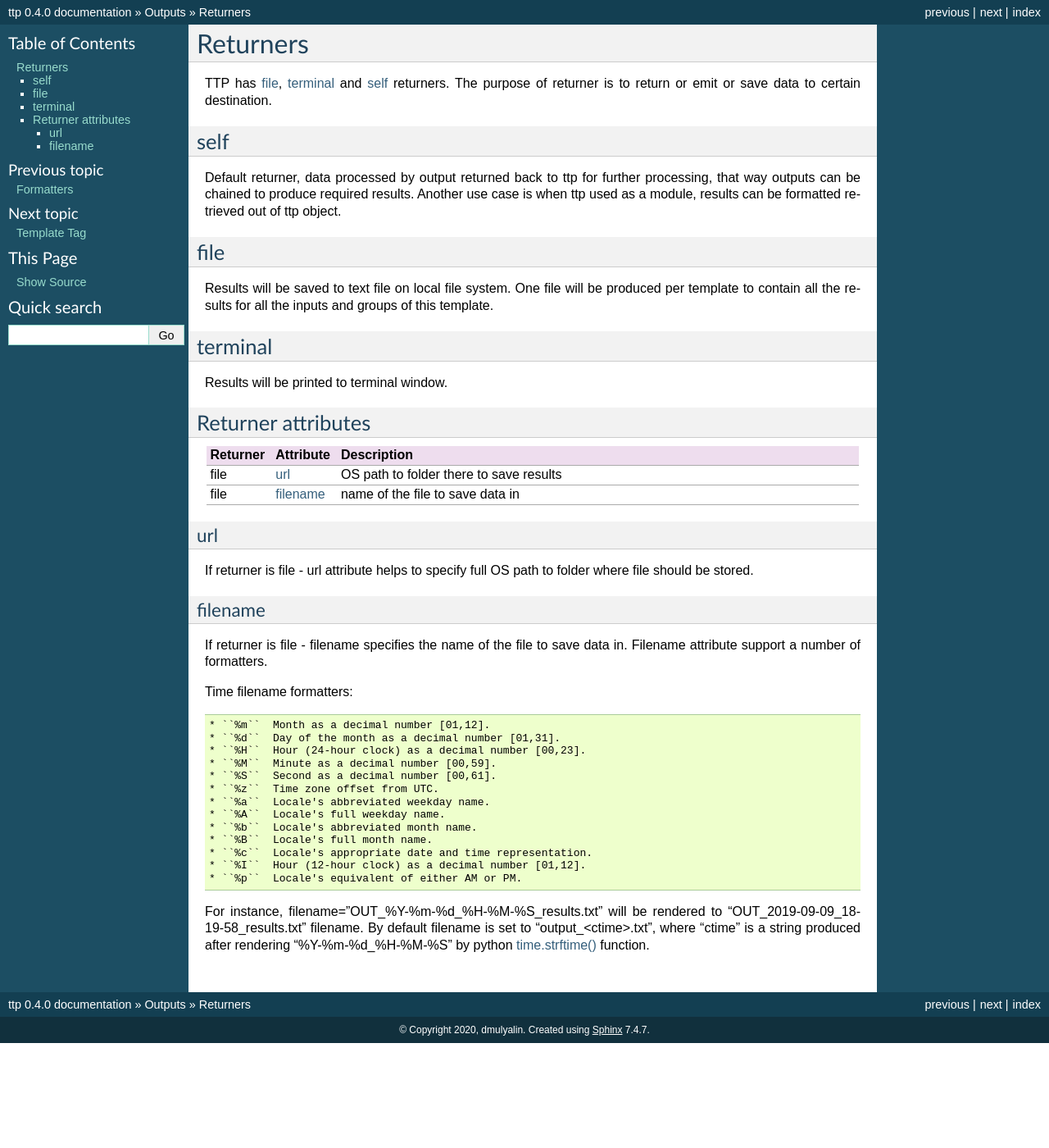
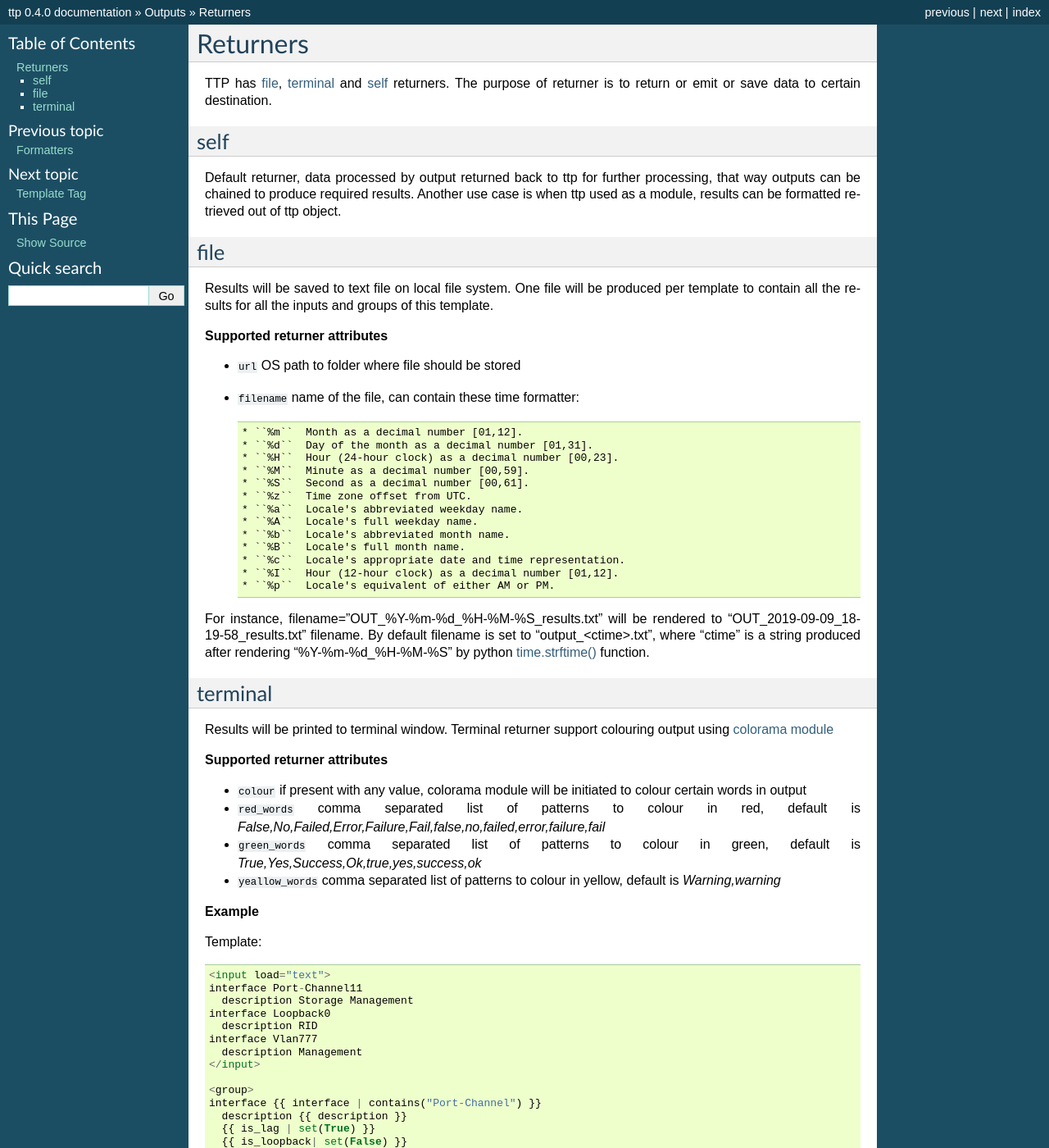
Before and after one commit to dmulyalin/ttp, a Sphinx documentation site: the page built from docs/source/Outputs/Returners.rst, in a window 1280 px wide and 1400 px high. Shown: the whole window at 82% size. Built offline with Sphinx 7.4.7, drawn with Linux system fonts in a browser that asks for light colours; some of the changed text lies outside the part shown.

Commit message:
added -v option description to CLI tool docs; added docs for terminal returner about colouring output with colorama

```diff
--- a/docs/source/CLI tool.rst
+++ b/docs/source/CLI tool.rst
@@ -21,5 +21,6 @@ Sample usage::
 * ``-lf, --log-file`` OS path to file where to write logs instead of printing them to terminal
 * ``-T, --Timing`` Print simple timing information to screen about time spent on parsing data
 * ``s,  --structure`` Final results structure - 'list' or 'dictionary'
+* ``-v,  --vars`` Json string containing variables to add to TTP object
 * ``--one`` Forcefully run parsing using single process
 * ``--multi`` Forcefully run parsing in multiple processes
--- a/docs/source/Outputs/Returners.rst
+++ b/docs/source/Outputs/Returners.rst
@@ -4,49 +4,19 @@ Returners
 TTP has `file`_, `terminal`_ and `self`_ returners. The purpose of returner is to return or emit or save data to certain destination.
 
 self
-******************************************************************************
+-------------------------------------
 
 Default returner, data processed by output returned back to ttp for further processing, that way outputs can be chained to produce required results. Another use case is when ttp used as a module, results can be formatted retrieved out of ttp object.
 
 file
-******************************************************************************
+-------------------------------------
 
 Results will be saved to text file on local file system. One file will be produced per template to contain all the results for all the inputs and groups of this template.
 
-terminal
-******************************************************************************
+**Supported returner attributes**
 
-Results will be printed to terminal window.
-
-Returner attributes
-******************************************************************************
-
-.. list-table::
-   :widths: 10 10 80
-   :header-rows: 1
-
-   * - Returner
-     - Attribute
-     - Description
-
-   * - file
-     - `url`_
-     - OS path to folder there to save results
-   * - file
-     - `filename`_
-     - name of the file to save data in
-
-url
-^^^^^^^^^^^^^^^^^^^^^^^^^^^^^^^^^^^^^^^^^^^^^^^^^^^^^^^^^^^^^^^^^^^^^^^^^^^^^^
-
-If returner is file - url attribute helps to specify full OS path to folder where file should be stored.
-
-filename
-^^^^^^^^^^^^^^^^^^^^^^^^^^^^^^^^^^^^^^^^^^^^^^^^^^^^^^^^^^^^^^^^^^^^^^^^^^^^^^
-
-If returner is file - filename specifies the name of the file to save data in. Filename attribute support a number of formatters.
-
-Time filename formatters::
+* ``url`` OS path to folder where file should be stored
+* ``filename`` name of the file, can contain these time formatter::
 
    * ``%m``  Month as a decimal number [01,12].
    * ``%d``  Day of the month as a decimal number [01,31].
@@ -62,4 +32,56 @@ Time filename formatters::
    * ``%I``  Hour (12-hour clock) as a decimal number [01,12].
    * ``%p``  Locale's equivalent of either AM or PM.
 
+
 For instance, filename="OUT_%Y-%m-%d_%H-%M-%S_results.txt" will be rendered to "OUT_2019-09-09_18-19-58_results.txt" filename. By default filename is set to "output_<ctime>.txt", where "ctime" is a string produced after rendering "%Y-%m-%d_%H-%M-%S" by python `time.strftime() <https://docs.python.org/3/library/time.html#time.strftime>`_ function.
+
+terminal
+-------------------------------------
+
+Results will be printed to terminal window. Terminal returner support colouring output using `colorama module <https://pypi.org/project/colorama/>`_
+
+**Supported returner attributes**
+
+* ``colour`` if present with any value, colorama module will be initiated to colour certain words in output
+* ``red_words`` comma separated list of patterns to colour in red, default is *False,No,Failed,Error,Failure,Fail,false,no,failed,error,failure,fail*
+* ``green_words`` comma separated list of patterns to colour in green, default is *True,Yes,Success,Ok,true,yes,success,ok*
+* ``yeallow_words`` comma separated list of patterns to colour in yellow, default is *Warning,warning*
+
+**Example**
+
+Template::
+
+    <input load="text">
+    interface Port-Channel11
+      description Storage Management
+    interface Loopback0
+      description RID
+    interface Vlan777
+      description Management
+    </input>
+
+    <group>
+    interface {{ interface | contains("Port-Channel") }}
+      description {{ description }}
+      {{ is_lag | set(True) }}
+      {{ is_loopback| set(False) }}
+    </group>
+
+    <group>
+    interface {{ interface | contains("Loop") }}
+      description {{ description }}
+      {{ is_lag | set(False) }}
+      {{ is_loopback| set(True) }}
+    </group>
+
+    <output
+    returner="terminal"
+    colour=""
+    red="false,False"
+    green="true,True"
+    format="json"
+    />
+
+Results printed to screen:
+
+.. image:: ../_images/terminal_returner_colorama.png
```
Also changed, not shown: docs/source/Match Variables/Functions.rst (+12 -2 lines), docs/source/_images/terminal_returner_colorama.png (added), 1 other file.
